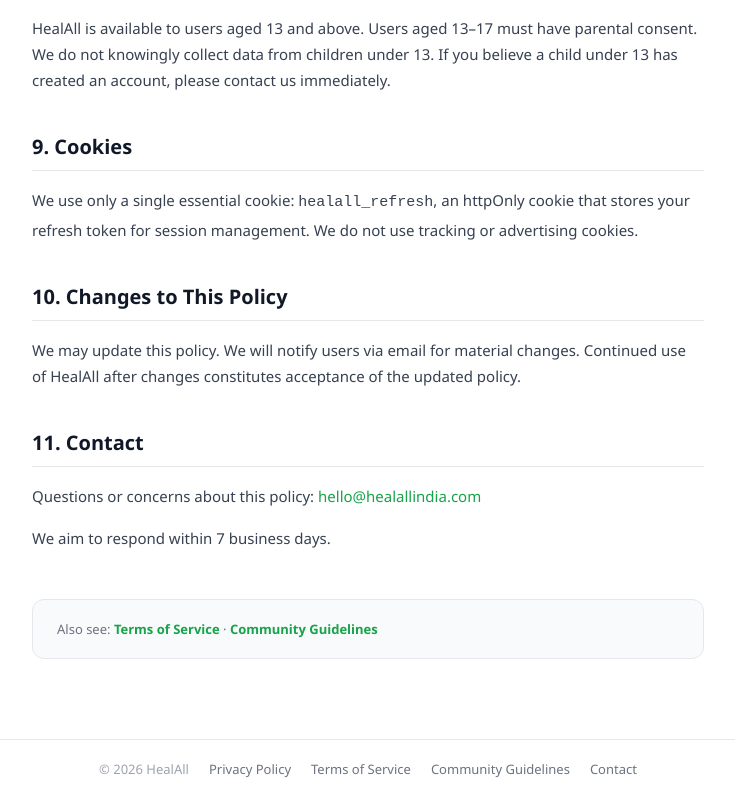
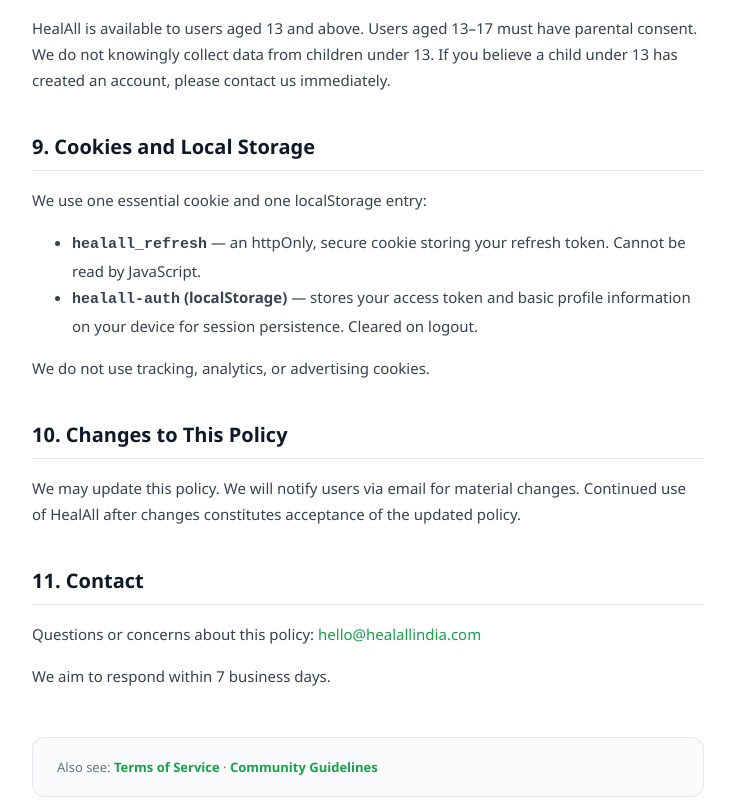
Before and after one commit to HealAll-India/HealAll, a Next.js app in the folder frontend/: page /privacy-policy in a window 1280 px wide. Shown: the part 2600-3400 px from the top of the page, without its empty margins (272-1007 px from the left). Built offline with nearby package versions, Linux system fonts and the light colour scheme; no server answers.

Commit message:
fix: review fixes — community-guidelines anchor, verify-otp redirect, localStorage privacy disclosure, footer margin

```diff
--- a/frontend/app/page.tsx
+++ b/frontend/app/page.tsx
@@ -66,7 +66,7 @@
       </div>
 
       {/* ── Community Guidelines ── */}
-      <section className={s.guidelines}>
+      <section id="community-guidelines" className={s.guidelines}>
         <div className={s.guidelinesCard}>
 
           {/* Header */}
--- a/frontend/app/privacy-policy/page.tsx
+++ b/frontend/app/privacy-policy/page.tsx
@@ -127,11 +127,21 @@
         </p>
       </Section>
 
-      <Section title="9. Cookies">
+      <Section title="9. Cookies and Local Storage">
         <p>
-          We use only a single essential cookie: <code>healall_refresh</code>, an httpOnly cookie that stores
-          your refresh token for session management. We do not use tracking or advertising cookies.
+          We use one essential cookie and one localStorage entry:
         </p>
+        <ul>
+          <li>
+            <strong><code>healall_refresh</code></strong> — an httpOnly, secure cookie storing your refresh
+            token. Cannot be read by JavaScript.
+          </li>
+          <li>
+            <strong><code>healall-auth</code> (localStorage)</strong> — stores your access token and basic
+            profile information on your device for session persistence. Cleared on logout.
+          </li>
+        </ul>
+        <p>We do not use tracking, analytics, or advertising cookies.</p>
       </Section>
 
       <Section title="10. Changes to This Policy">
--- a/frontend/app/verify-otp/page.tsx
+++ b/frontend/app/verify-otp/page.tsx
@@ -6,9 +6,11 @@
 import { verifyOtp } from "@/lib/api/auth";
 import { ApiError }  from "@/lib/api/client";
 import { useAuthStore } from "@/lib/stores/auth-store";
+import { useAuthRedirect } from "@/lib/hooks/use-auth-redirect";
 
 export default function VerifyOtpPage() {
   const router = useRouter();
+  useAuthRedirect();
   const setSession = useAuthStore(s => s.setSession);
   const [phoneOrEmail, setPhoneOrEmail] = useState("");
   const [digits,       setDigits]       = useState(["", "", "", "", "", ""]);
--- a/frontend/components/layout/app-shell.tsx
+++ b/frontend/components/layout/app-shell.tsx
@@ -94,7 +94,7 @@
         </div>
       </nav>
       {children}
-      <footer style={{ borderTop: "1px solid #e5e7eb", padding: "20px 24px", marginTop: "auto" }}>
+      <footer style={{ borderTop: "1px solid #e5e7eb", padding: "20px 24px", marginTop: "48px" }}>
         <div style={{ maxWidth: "1200px", margin: "0 auto", display: "flex", gap: "20px", justifyContent: "center", flexWrap: "wrap", fontSize: "13px", color: "#9ca3af" }}>
           <span>© 2026 HealAll</span>
           <Link href="/privacy-policy" style={{ color: "#6b7280" }}>Privacy Policy</Link>
```
